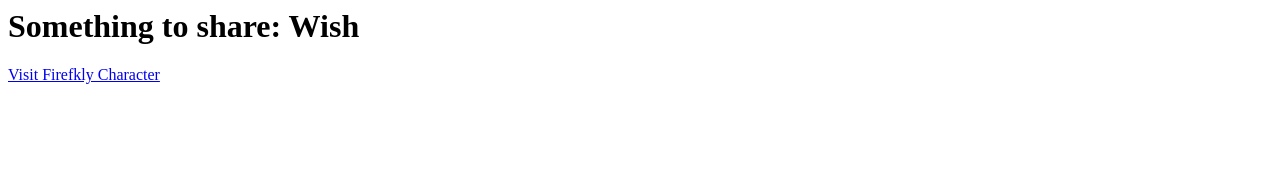
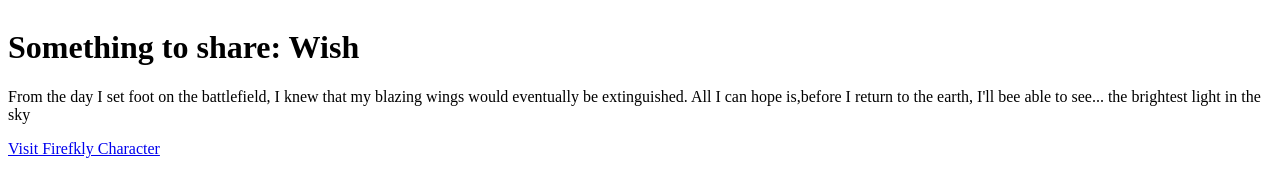
Before and after one commit to ruffy228/001, a plain HTML site: page Firefly.htm in a window 1280 px wide. Drawn offline with Linux system fonts and the light colour scheme.

Commit message:
Update Firefly.htm

```diff
--- a/Firefly.htm
+++ b/Firefly.htm
@@ -3,8 +3,9 @@
 <title> Firefly AR-26710 </title>
 <head>
 <body>
+<img src="">
 <h1>Something to share: Wish</h1>
-<p></p>
+<p>From the day I set foot on the battlefield, I knew that my blazing wings would eventually be extinguished. All I can hope is,before I return to the earth, I'll bee able to see... the brightest light in the sky</p>
 <a href="https://starrail.honeyhunterworld.com/firefly-character/?lang=Chin">Visit Firefkly Character
 </body>
 </html>
```
